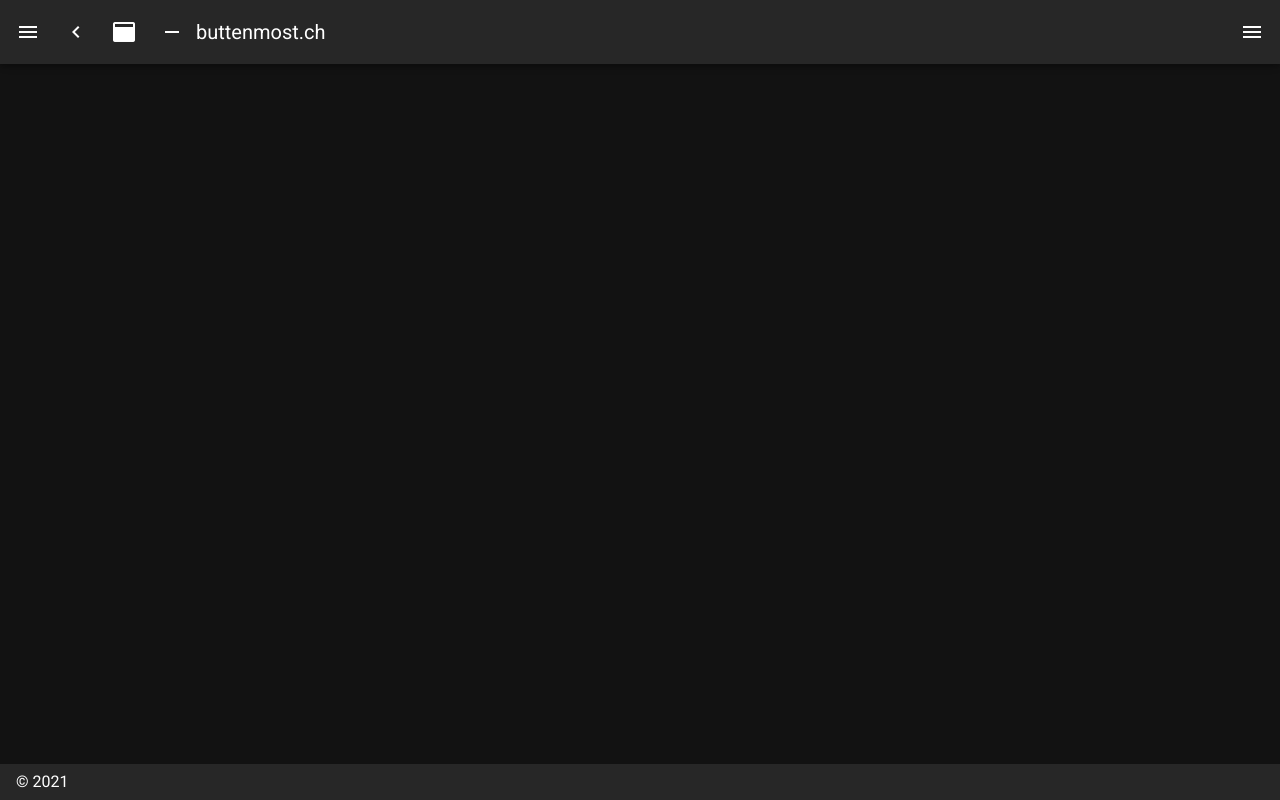
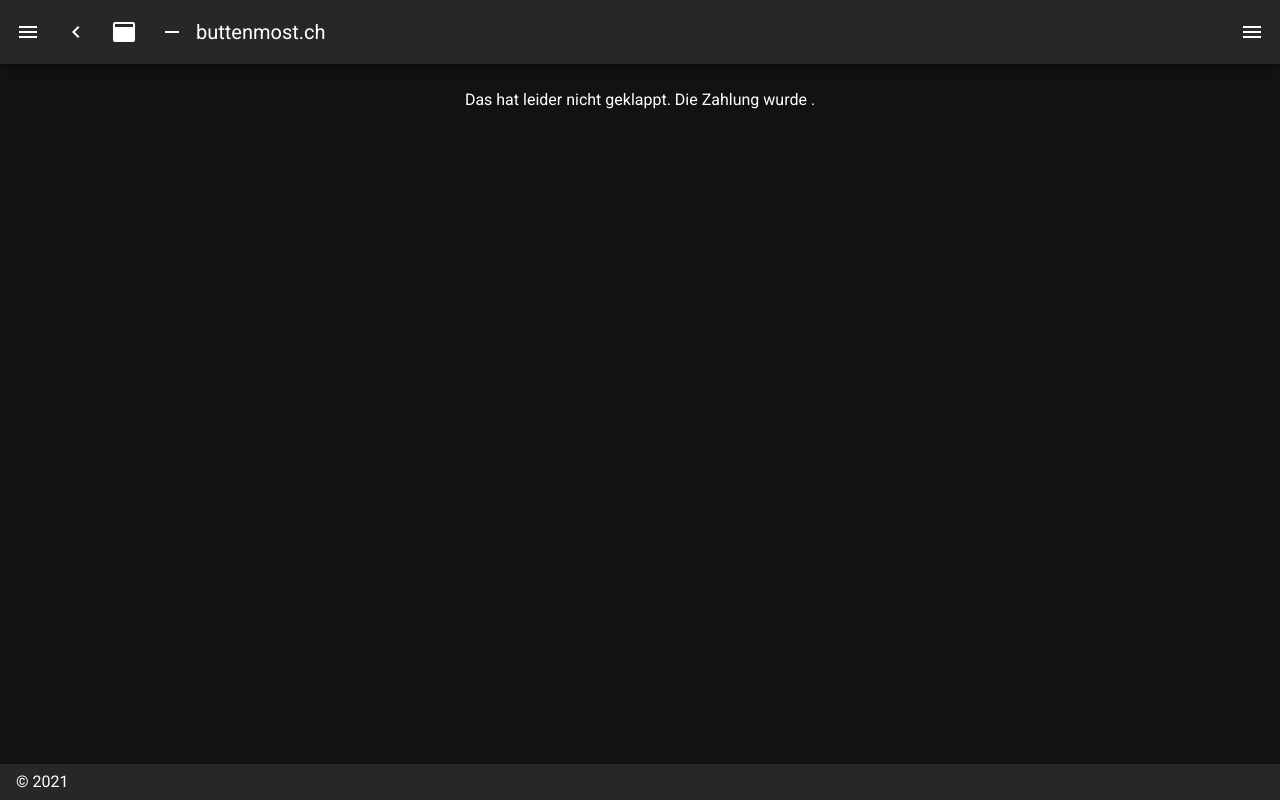
Before and after one commit to dev7ch/buttenmost, a Nuxt app: page /fehler in a window 1280 px wide. Built offline with nearby package versions, Linux system fonts and the light colour scheme.

Commit message:
used url-params instead of dynamic routing

```diff
--- a/pages/_fehler/_reason.vue
+++ /dev/null
@@ -1,16 +0,0 @@
-<template>
-  <div>
-    <h1>Das hat leider nicht geklappt</h1>
-    <p>Die Zahlung wurde {{reason}}</p>
-
-    <p>Path: {{ $route.path }}</p>
-  </div>
-</template>
-<script>
-  export default {
-    async asyncData({ params }) {
-      const reason = params.reason
-      return { reason }
-    },
-  }
-</script>
--- /dev/null
+++ b/pages/fehler.vue
@@ -0,0 +1,13 @@
+<template>
+  <v-container>
+    <v-row class="text-center">
+      <v-col>
+        Das hat leider nicht geklappt. Die Zahlung wurde
+        {{this.$route.query.fehler}}.
+      </v-col>
+    </v-row>
+  </v-container>
+</template>
+<script>
+export default {};
+</script>
```
Also changed, not shown: 1 other file (tests, documents, lock files or other folders).
